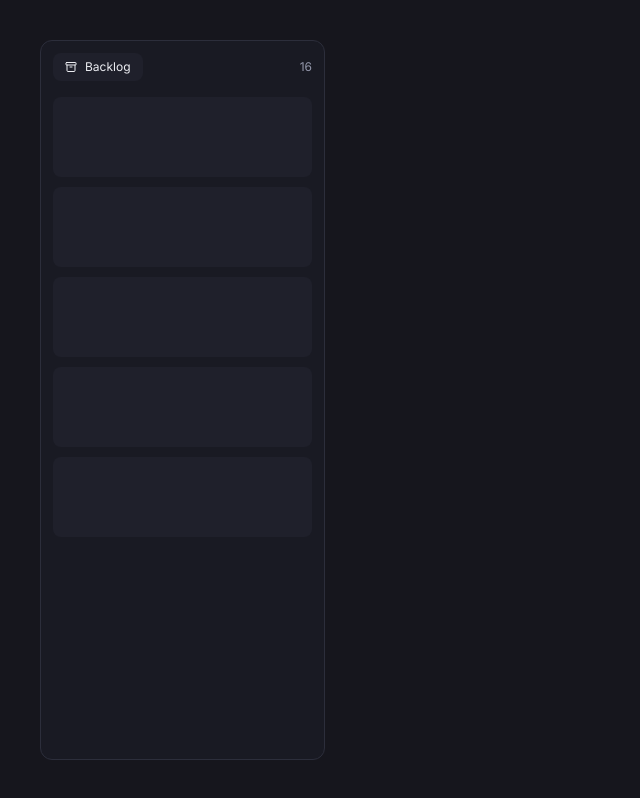
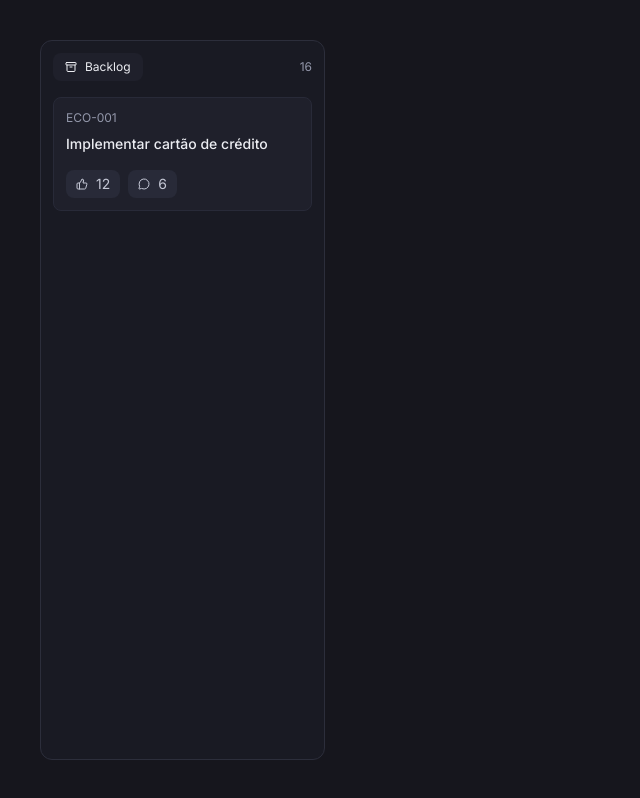
Before and after one commit to PabloXT14/board-app, a Next.js app: page / in a window 1280 px wide. Shown: the whole page, without its empty margins (0-640 px from the left). Built offline with nearby package versions, Linux system fonts and the light colour scheme.

Commit message:
feat: create card component

```diff
--- a/src/app/page.tsx
+++ b/src/app/page.tsx
@@ -1,6 +1,7 @@
-import { ArchiveIcon } from "lucide-react"
+import { ArchiveIcon, MessageCircleIcon, ThumbsUp } from "lucide-react"
 
 import { Section } from "@/components/section"
+import { Card } from "@/components/card"
 
 export default function Home() {
   return (
@@ -20,11 +21,30 @@ export default function Home() {
 
           {/* CONTENT */}
           <Section.Content>
-            <div className="h-20 rounded-lg bg-navy-700" />
-            <div className="h-20 rounded-lg bg-navy-700" />
-            <div className="h-20 rounded-lg bg-navy-700" />
-            <div className="h-20 rounded-lg bg-navy-700" />
-            <div className="h-20 rounded-lg bg-navy-700" />
+            <Card.Root>
+              <Card.Header>
+                <Card.Number>ECO-001</Card.Number>
+                <Card.Title>Implementar cartão de crédito</Card.Title>
+              </Card.Header>
+
+              <Card.Footer>
+                <button
+                  type="button"
+                  className="flex items-center gap-2 rounded-lg bg-navy-600 px-2.5 py-1 text-navy-100"
+                >
+                  <ThumbsUp className="size-3" />
+                  <span className="text-sm">12</span>
+                </button>
+
+                <button
+                  type="button"
+                  className="flex items-center gap-2 rounded-lg bg-navy-600 px-2.5 py-1 text-navy-100"
+                >
+                  <MessageCircleIcon className="size-3" />
+                  <span className="text-sm">6</span>
+                </button>
+              </Card.Footer>
+            </Card.Root>
           </Section.Content>
         </Section.Root>
       </main>
--- /dev/null
+++ b/src/components/card/index.tsx
@@ -0,0 +1,66 @@
+import type { ComponentProps } from "react"
+import { twMerge } from "tailwind-merge"
+
+type CardRootProps = ComponentProps<"a">
+
+const CardRoot = ({ className, ...rest }: CardRootProps) => {
+  return (
+    <a
+      href="/"
+      className={twMerge(
+        "block space-y-4 rounded-lg border-[0.5px] border-navy-600 bg-navy-700 p-3",
+        className,
+      )}
+      {...rest}
+    ></a>
+  )
+}
+
+type CardHeaderProps = ComponentProps<"div">
+
+const CardHeader = ({ className, ...rest }: CardHeaderProps) => {
+  return (
+    <div className={twMerge("flex flex-col gap-2", className)} {...rest}></div>
+  )
+}
+
+type CardTitleProps = ComponentProps<"span">
+
+const CardTitle = ({ className, ...rest }: CardTitleProps) => {
+  return (
+    <span
+      className={twMerge("font-medium text-sm", className)}
+      {...rest}
+    ></span>
+  )
+}
+
+type CardNumberProps = ComponentProps<"span">
+
+const CardNumber = ({ className, ...rest }: CardNumberProps) => {
+  return (
+    <span
+      className={twMerge("text-navy-200 text-xs", className)}
+      {...rest}
+    ></span>
+  )
+}
+
+type CardFooterProps = ComponentProps<"div">
+
+const CardFooter = ({ className, ...rest }: CardFooterProps) => {
+  return (
+    <div
+      className={twMerge("flex items-center gap-2", className)}
+      {...rest}
+    ></div>
+  )
+}
+
+export const Card = {
+  Root: CardRoot,
+  Header: CardHeader,
+  Title: CardTitle,
+  Number: CardNumber,
+  Footer: CardFooter,
+}
--- a/src/styles/globals.css
+++ b/src/styles/globals.css
@@ -18,4 +18,8 @@
   body {
     font-family: var(--font-inter), sans-serif;
   }
+
+  button {
+    cursor: pointer;
+  }
 }
```
